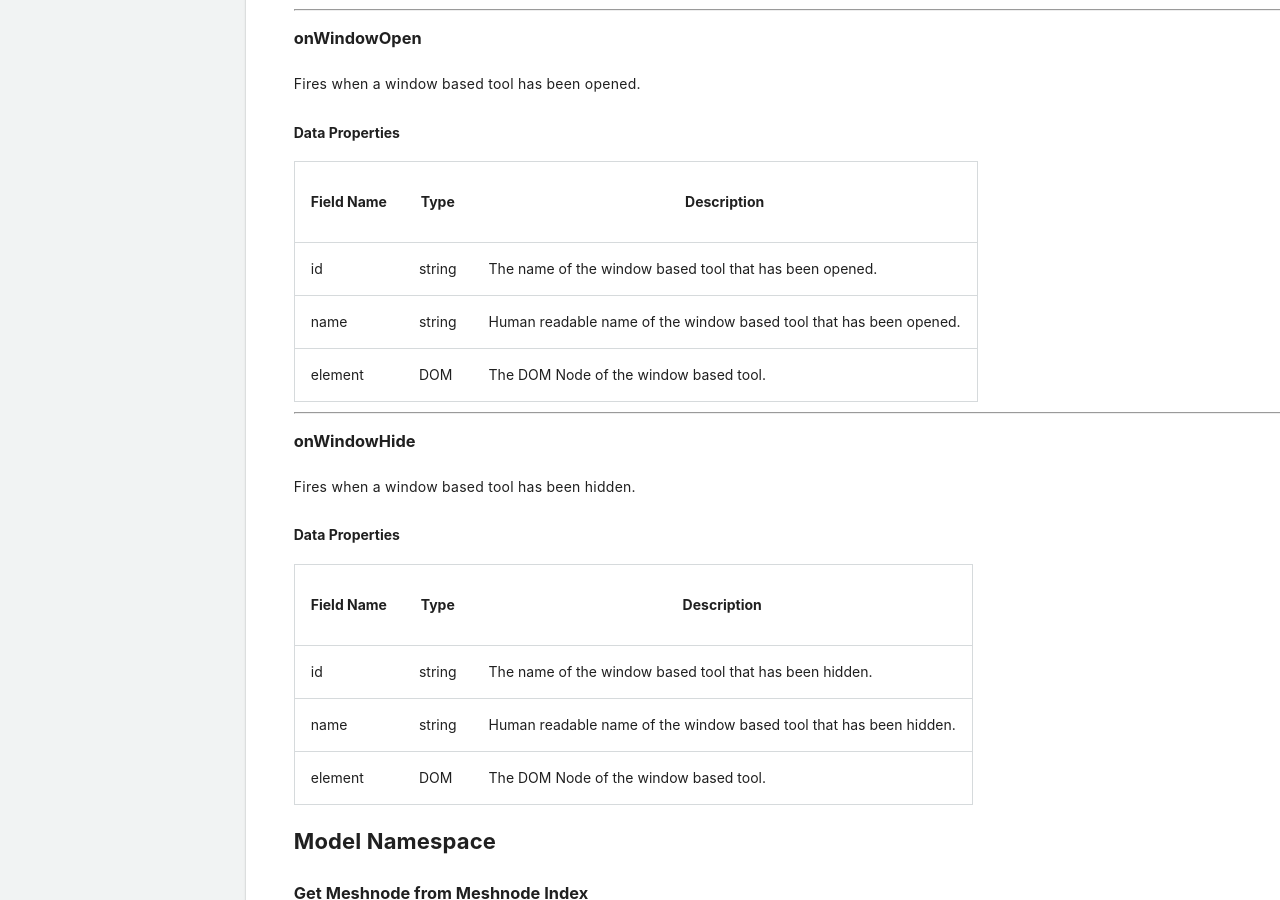
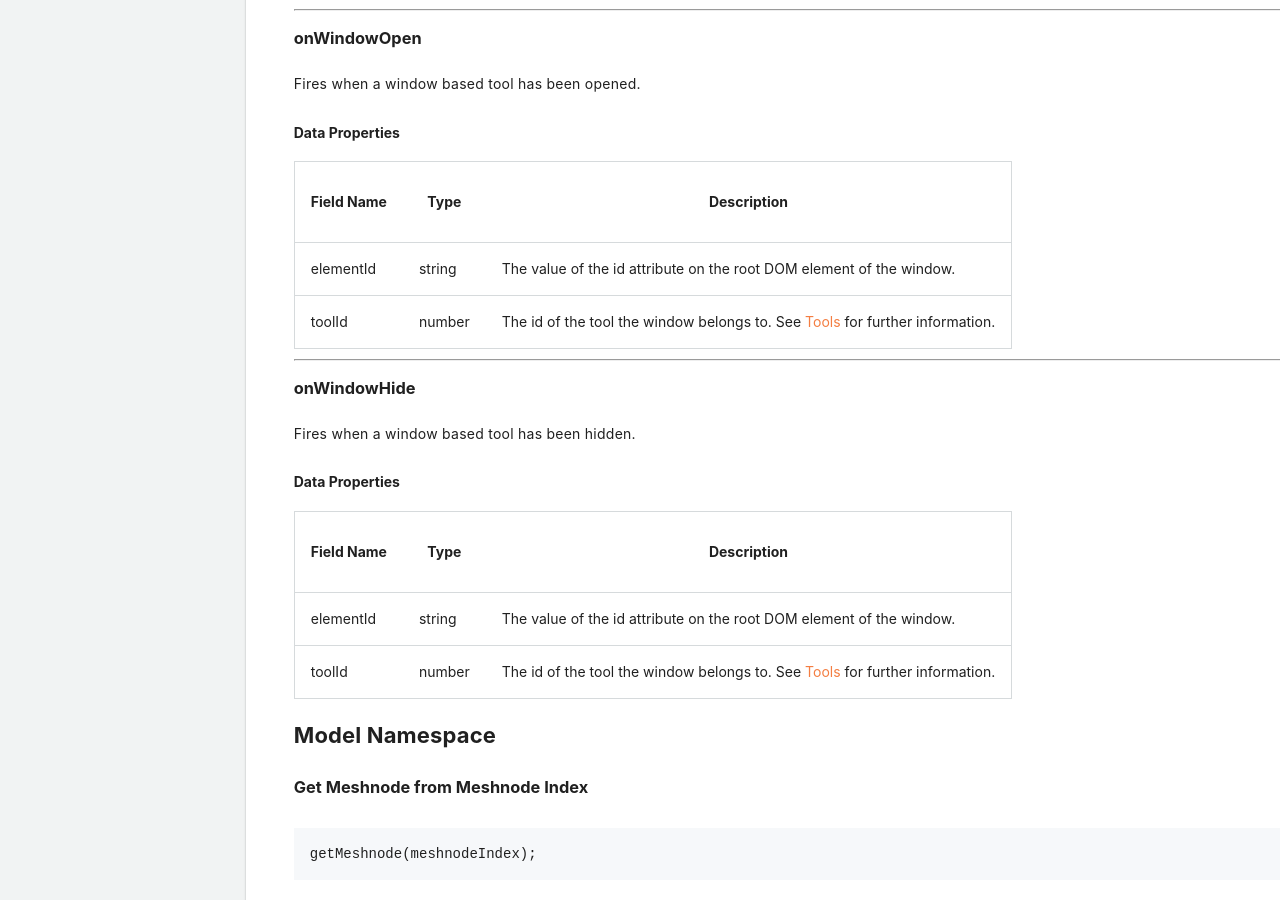
Before and after one commit to procore/documentation, a Jekyll site: the page built from bim_webviewer/bim_web_viewer.md, in a window 1280 px wide and 900 px high, scrolled down 27660 px. Built offline with Jekyll 4.4.1, drawn with Linux system fonts in a browser that asks for light colours; comment, search, counter and statistics services are not loaded; some of the changed text lies outside the part shown.

Commit message:
updated the object

```diff
--- a/bim_webviewer/bim_web_viewer.md
+++ b/bim_webviewer/bim_web_viewer.md
@@ -1381,9 +1381,9 @@ Fires when a window based tool has been opened.
 
 | Field Name | Type | Description |
 | - | - | - |
-| id | string | The name of the window based tool that has been opened. |
-| name | string | Human readable name of the window based tool that has been opened. |
-| element | DOM | The DOM Node of the window based tool. |
+| elementId | string | The value of the id attribute on the root DOM element of the window. |
+| toolId | number | The id of the tool the window belongs to. See [Tools](#tools) for further information. |
+
 
 ---
 
@@ -1397,9 +1397,8 @@ Fires when a window based tool has been hidden.
 
 | Field Name | Type | Description |
 | - | - | - |
-| id | string | The name of the window based tool that has been hidden. |
-| name | string | Human readable name of the window based tool that has been hidden. |
-| element | DOM | The DOM Node of the window based tool. |
+| elementId | string | The value of the id attribute on the root DOM element of the window. |
+| toolId | number | The id of the tool the window belongs to. See [Tools](#tools) for further information. |
 
 ## Model Namespace
 
@@ -3003,7 +3002,8 @@ Otherwise, `rotation` will be undefined.
 | MEASUREMENT_SD   | Shortest Distance tool                                      |
 | MODELVIEWS       | Views Window                                                |
 | SETTINGS         | Settings Window to change unit display                      |
-| VIEW_PROPERTIES  | View properties of an object                                |
+| VIEW_PROPERTIES  | Properties Window to display properties of an object        |
+| OBJECTMODELTREE  | Object Tree Window                                          |
 
 `MEASUREMENT_SD`
 
```
